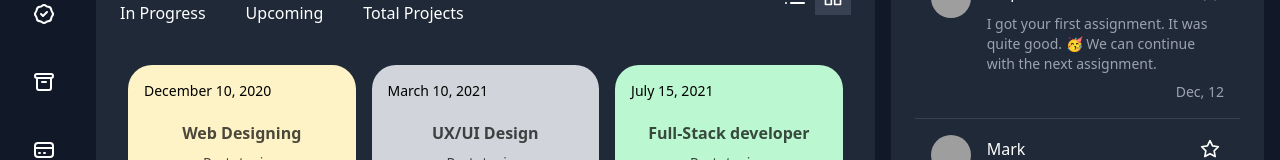
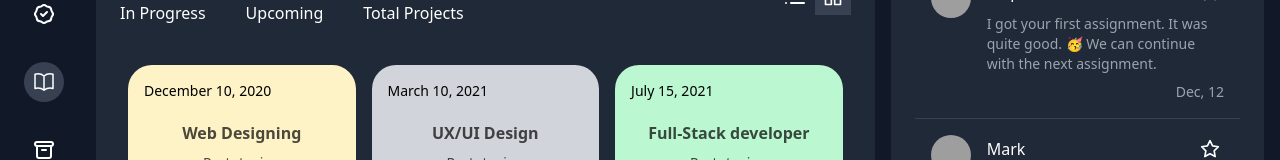
Before and after one commit to hlKittipan/my-next, a Next.js app: page /admin/blog in a window 1280 px wide. Shown: the part 206-366 px from the top of the page. Built offline with nearby package versions, Linux system fonts and the light colour scheme; no server answers; grey boxes are pictures that could not be loaded.

Commit message:
updated - admin panel init

```diff
--- a/src/components/Layout/Admin/Navbar/sidenavigation/data.tsx
+++ b/src/components/Layout/Admin/Navbar/sidenavigation/data.tsx
@@ -4,6 +4,7 @@
 import ArchivesIcon from "@components/Layout/Admin/Navbar/sidenavigation/icons/archives";
 import SettingsIcon from "@components/Layout/Admin/Navbar/sidenavigation/icons/settings";
 import DocumentationIcon from "@components/Layout/Admin/Navbar/sidenavigation/icons/documentation";
+import BookIcon from "@components/Layout/Admin/Navbar/sidenavigation/icons/books";
 
 const data = [
   {
@@ -15,6 +16,11 @@
     title: "Status",
     icon: <StatusIcon />,
     link: "/admin/status",
+  },
+  {
+    title: "Blog",
+    icon: <BookIcon />,
+    link: "/admin/blog",
   },
   {
     title: "Archives",
--- /dev/null
+++ b/src/components/Layout/Admin/Navbar/sidenavigation/icons/books.tsx
@@ -0,0 +1,18 @@
+const BookIcon = () => (
+  <svg
+    xmlns="http://www.w3.org/2000/svg"
+    fill="none"
+    viewBox="0 0 24 24"
+    strokeWidth="1.5"
+    stroke="currentColor"
+    className="h-6 w-6"
+  >
+    <path
+      strokeLinecap="round"
+      strokeLinejoin="round"
+      d="M12 6.042A8.967 8.967 0 006 3.75c-1.052 0-2.062.18-3 .512v14.25A8.987 8.987 0 016 18c2.305 0 4.408.867 6 2.292m0-14.25a8.966 8.966 0 016-2.292c1.052 0 2.062.18 3 .512v14.25A8.987 8.987 0 0018 18a8.967 8.967 0 00-6 2.292m0-14.25v14.25"
+    />
+  </svg>
+);
+
+export default BookIcon;
```
